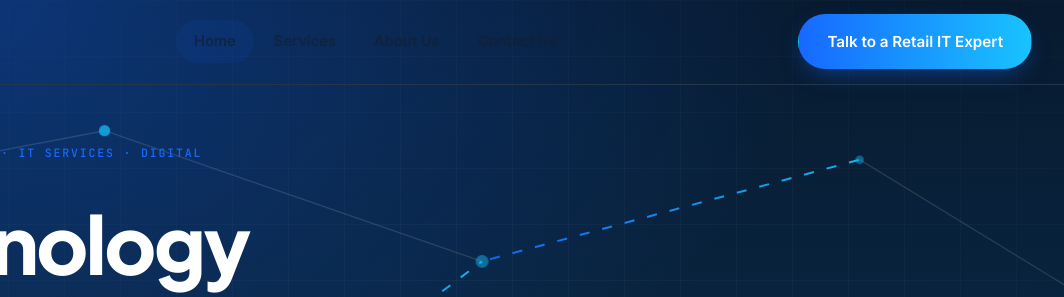
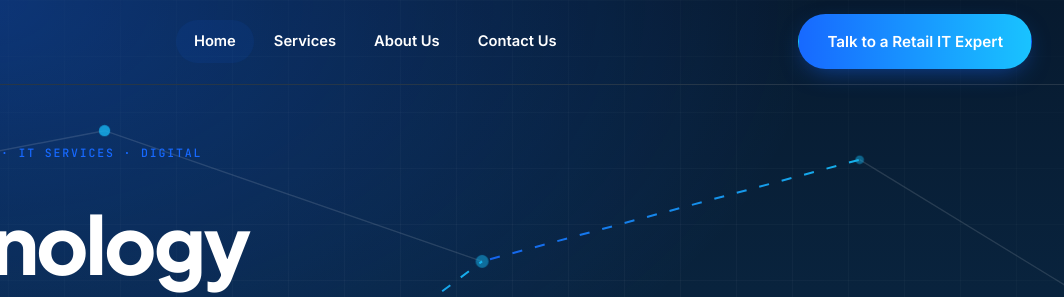
Before and after one commit to bharath20011812/hardware, a plain HTML site: page index.html in a window 1280 px wide. Shown: the top 297 px of the page, 216-1280 px from the left. Drawn offline with Linux system fonts and the light colour scheme.

Commit message:
Add files via upload

```diff
--- a/css/style.css
+++ b/css/style.css
@@ -225,7 +225,7 @@ body.page-light .site-header.is-solid .logo{ color: var(--navy); }
   position:relative;
   transition: color .3s var(--ease), background .3s var(--ease);
 }
-body.page-light .site-header:not(.is-solid) .main-nav a{ color: rgba(20,32,51,0.72); }
+body.page-light .site-header:not(.is-solid) .main-nav a{ color: #fff; }
 .site-header.is-solid .main-nav a{ color: rgba(255,255,255,0.78); }
 body.page-light .site-header.is-solid .main-nav a{ color: rgba(20,32,51,0.72); }
 
```
